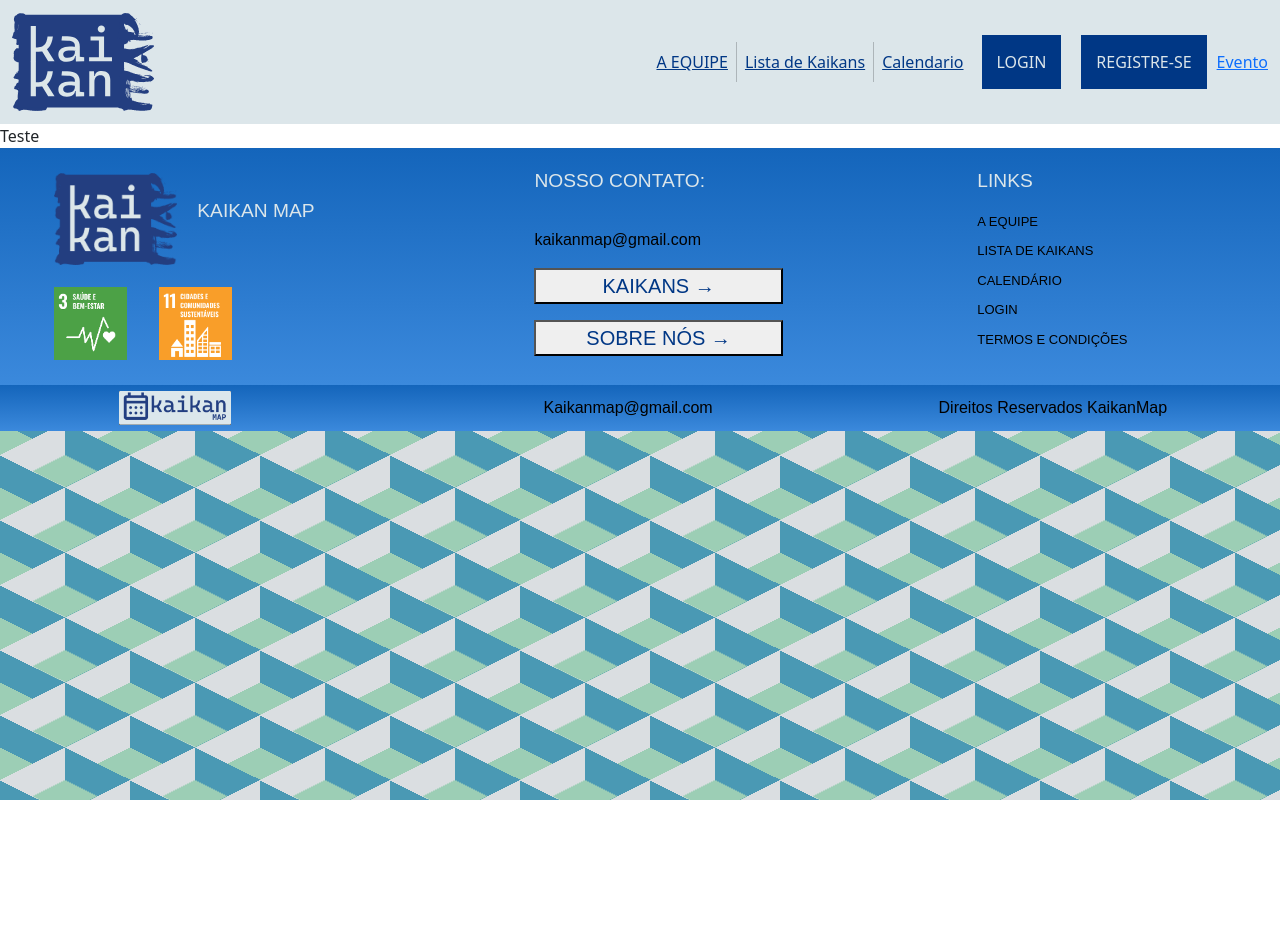
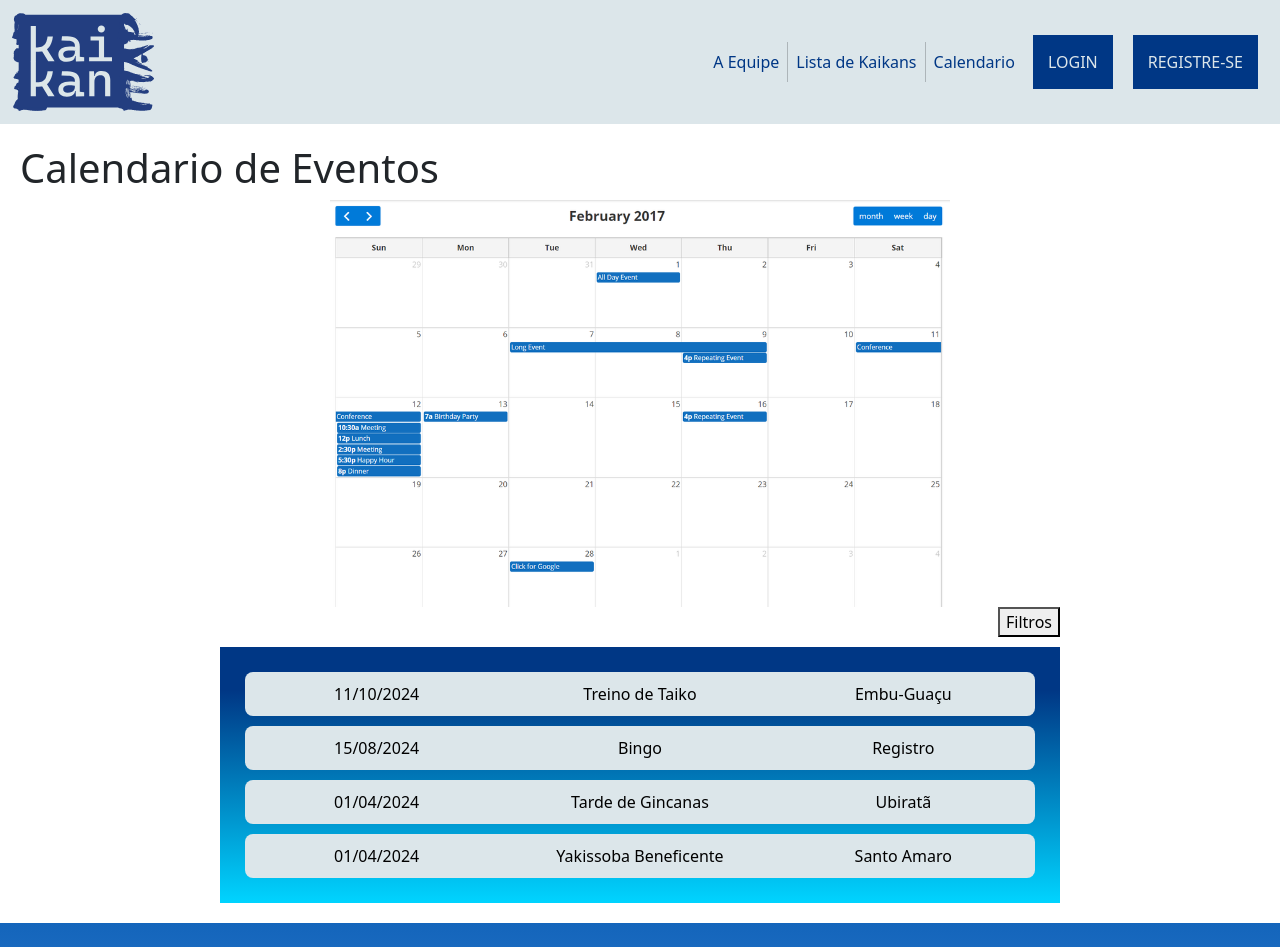
Before and after one commit to VitorToku/KaikanMap, a React (Create React App) app in the folder kaikanmap/: page /calendario in a window 1280 px wide. Shown: the top 947 px of the page. Before the commit the page ends 800 px from the top, so only its background shows below. Built offline with nearby package versions, Linux system fonts and the light colour scheme.

Commit message:
Adição da página calendário

```diff
--- a/kaikanmap/src/components/Header/index.js
+++ b/kaikanmap/src/components/Header/index.js
@@ -79,7 +79,7 @@
           <div class="collapse navbar-collapse " id="navbarSupportedContent">
             <ul class="navbar-nav mb-2 mb-lg-0 ms-auto">
               <li class="nav-item">
-                <a class="nav-link" aria-current="page" href=""><Link to="/equipe">A EQUIPE</Link></a>
+                <a class="nav-link" aria-current="page" href=""><Link to="/equipe">A Equipe</Link></a>
               </li>
               <Barra className='vr'></Barra>
               <li class="nav-item">
@@ -92,7 +92,6 @@
             </ul>
             <Botao>LOGIN</Botao>
             <Botao>REGISTRE-SE</Botao>
-            <Link to='/evento'>Evento</Link>
           </div>
         </div>
       </nav>
--- a/kaikanmap/src/components/Lista-Kaikans/index.js
+++ b/kaikanmap/src/components/Lista-Kaikans/index.js
@@ -18,8 +18,9 @@
     background: linear-gradient(180deg, rgba(0,55,133,1) 17%, rgba(0,212,255,1) 100%);
     max-width: 1000px;
     max-height: 600px;
-    margin: 0 auto;
+    margin: 25px auto;
     padding: 20px;
+    border: solid black 5px;
 
 `
 const Interno = styled.div`
@@ -28,6 +29,8 @@
     display: flex;
     justify-content: space-around;
     align-items: center;
+    border-radius: 8px;
+
 `
 const Kaikans =[{
     nome: 'Kaikan do Cipó',
@@ -47,6 +50,18 @@
 }, {
     nome: 'Kaikan de Sorocaba',
     Descricao: "adkansdansdajsdaçfkpdogjajmfa"
+}, {
+    nome: 'Kaikan de Sorocaba',
+    Descricao: "adkansdansdajsdaçfkpdogjajmfa"
+}, {
+    nome: 'Kaikan de Sorocaba',
+    Descricao: "adkansdansdajsdaçfkpdogjajmfa"
+}, {
+    nome: 'Kaikan de Sorocaba',
+    Descricao: "adkansdansdajsdaçfkpdogjajmfa"
+}, {
+    nome: 'Kaikan de Sorocaba',
+    Descricao: "adkansdansdajsdaçfkpdogjajmfa"
 }];
 
 function ListaDeKaikans(){
@@ -60,7 +75,6 @@
                         (<Kaikan>
                             <Interno>
                             <a href="# ">{Item.nome}</a>
-
                             {Item.Descricao}
                             </Interno>
                         </Kaikan>)
--- a/kaikanmap/src/components/calendario/index.js
+++ b/kaikanmap/src/components/calendario/index.js
@@ -1,10 +1,113 @@
+import ImgCalendario from '../../img/Calendar.png'
+import styled from 'styled-components'
+import { Link } from 'react-router-dom';
 
+const Eventos =[{
+    nome: 'Treino de Taiko',
+    Data: '11/10/2024',
+    local: 'Embu-Guaçu'
+}, {
+    nome: 'Bingo',
+    Data: '15/08/2024',
+    local: 'Registro'
+}, {
+    nome: 'Tarde de Gincanas',
+    Data: '01/04/2024',
+    local: 'Ubiratã'
+},{
+    nome: 'Yakissoba Beneficente',
+    Data: '01/04/2024',
+    local: 'Santo Amaro'
+}
+];
+
+const Evento = styled.div`
+    display: flex;
+    justify-content: space-around;
+    background-color: #DCE6EA;
+    border-radius: 8px;
+    align-items: center;
+`
+
+const ListaEventos = styled.ul`
+    list-style: none;
+    display: flex;
+    flex-direction: column;
+    gap: 10px;
+    padding:0;
+`
+const CalendCima = styled.div`
+
+`
+const FundoLista = styled.ul`
+    background: linear-gradient(180deg, rgba(0,55,133,1) 17%, rgba(0,212,255,1) 100%);
+    padding: 25px;
+    margin: 10px 200px;
+    max-height: 600px;
+    @media(max-width:768px){
+        margin: 10px 50px;
+    }
+    @media(max-width:425px){
+        margin: 10px 10px;
+    }
+
+
+`
+const Filtro = styled.button`
+    display: flex;
+    margin-left: auto;
+    margin-right: 200px;
+    @media(max-width:768px){
+        margin-right: 50px;
+    }
+    @media(max-width:425px){
+        margin-right: 10px;
+    }
+`
+const Imagem = styled.img`
+    display: flex;
+    width: 50%;
+    margin: 0 auto;
+
+    @media(max-width:768px){
+        display:none;
+    }
+`
+const ElemEvento = styled.p`
+    width: 30%;
+    text-align: center;
+    margin: 10px;
+`
+const Externo = styled.div`
+    margin: 20px;
+`
 
 function Calendario() {
     return (
-        <div>
-            Teste
-        </div>
+        <Externo>
+            <CalendCima>
+                <h1>Calendario de Eventos</h1>
+                <Imagem src={ImgCalendario} />
+            </CalendCima>
+            <Filtro>Filtros</Filtro>
+            <FundoLista className='overflow-auto'>
+                <div>
+                    <ListaEventos>
+                        {Eventos.map((evento)=>
+                        (<li>
+                            <Link to='/evento'>
+                            <Evento>
+                                <ElemEvento>{evento.Data}</ElemEvento>
+                                <ElemEvento>{evento.nome}</ElemEvento>
+                                <ElemEvento>{evento.local}</ElemEvento>
+                            </Evento>
+                            </Link>
+                        </li>)
+                        )}
+                    </ListaEventos>
+                </div>
+            </FundoLista>
+        </Externo>
     )
 }
 
--- a/kaikanmap/src/style.css
+++ b/kaikanmap/src/style.css
@@ -20,7 +20,10 @@
       var(--c2) 0 296.15deg,var(--c1) 0);
   background-size: calc(2*var(--s)) var(--s);
 }
-
+a{
+  text-decoration: none;
+  color:black;
+}
 .containe{
   display: grid;
   gap: 1px;
@@ -49,6 +52,7 @@
 
 .minhacor{
     background-color: #DCE6EA;
+
 
 
 }
```
Also changed, not shown: kaikanmap/src/img/Calendar.png (added).
